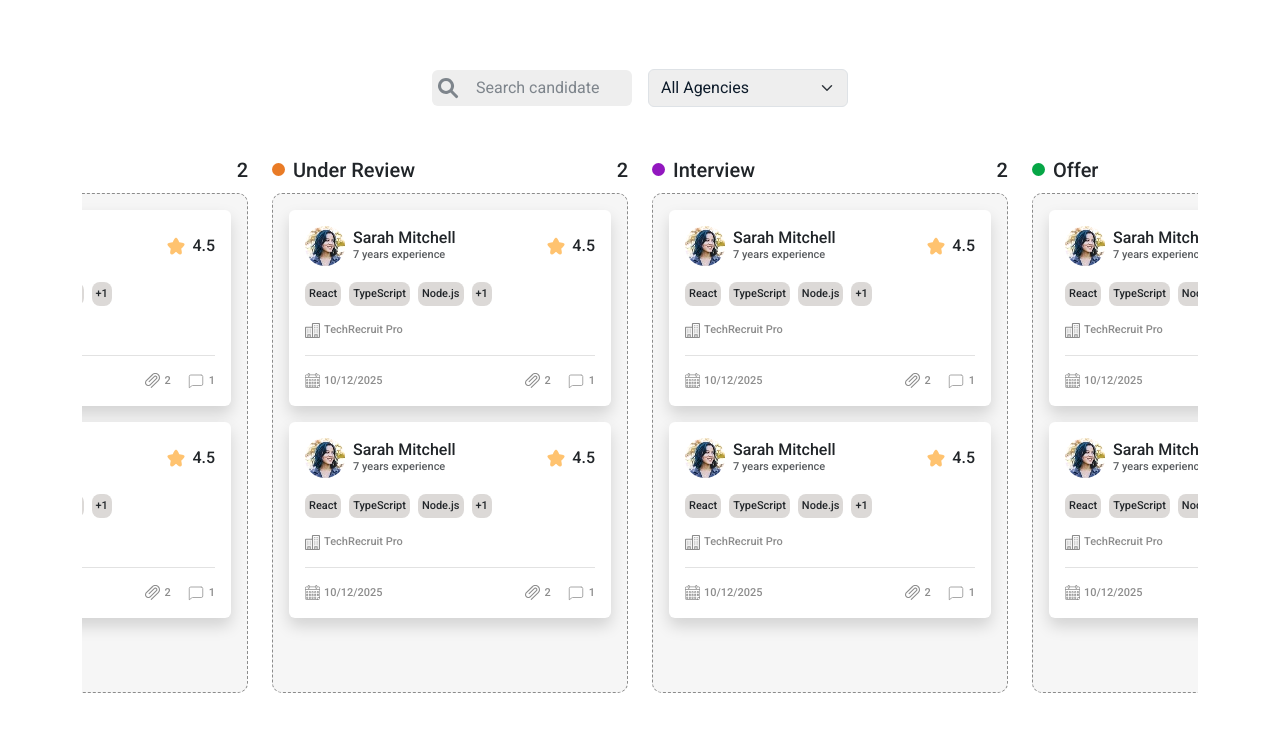
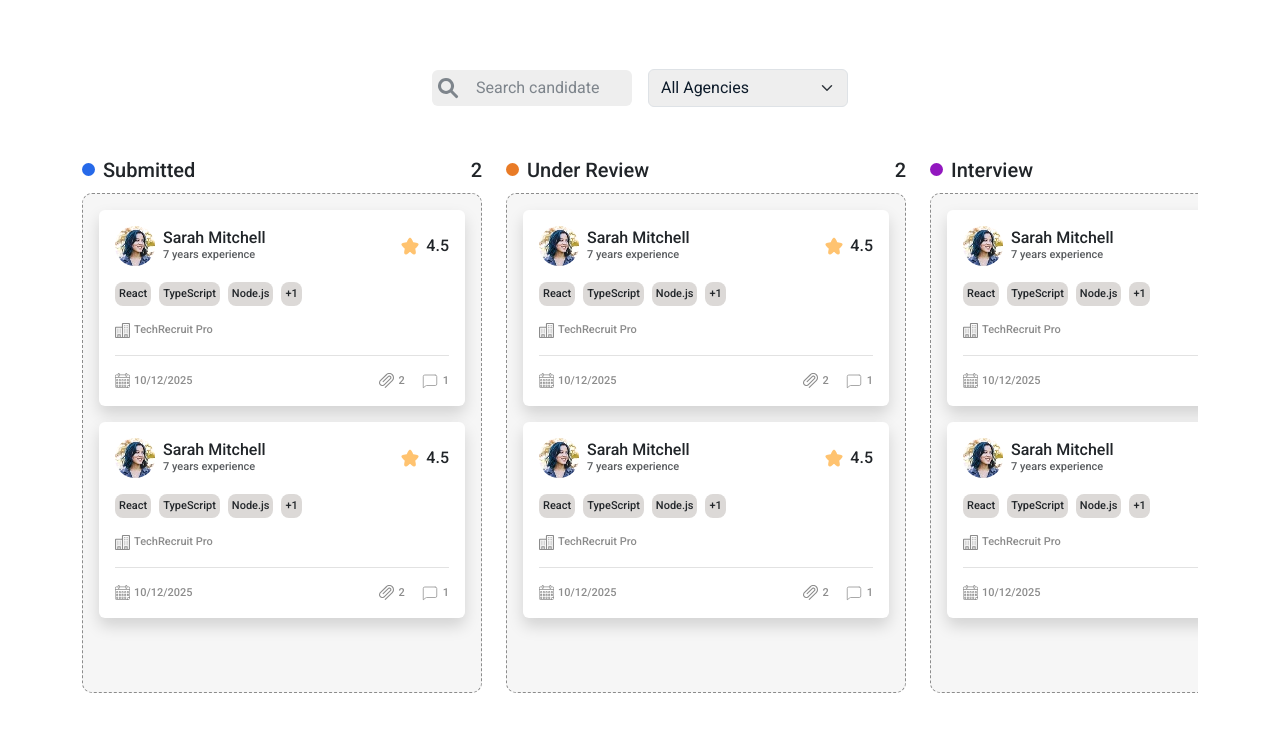
Before and after one commit to TasneemJarrar/TalentConnect, a plain HTML site: page candidate-pipeline.html in a window 1280 px wide. Shown: the part 86-818 px from the top of the page. Drawn offline with nearby package versions, Linux system fonts and the light colour scheme.

Commit message:
fix scroll issues

```diff
--- a/assets/css/candidate-pipeline.css
+++ b/assets/css/candidate-pipeline.css
@@ -17,10 +17,6 @@
 }
 .header .btn-team:hover svg path{
   fill: #fff;
-}
-.pipeline-columns .pipeline-column {
-  min-width: calc((100% - 48px) / 3);
-  flex-shrink: 0;
 }
 .search .search-wrapper{
   background-color: #EEEEEE;
@@ -42,6 +38,14 @@
 .search .form-select:focus {
   border-color: transparent;
   box-shadow: none;
+}
+.pipeline-columns{
+  scrollbar-width: thin;
+}
+.pipeline-columns .pipeline-column {
+  min-width: 400px;
+  flex-shrink: 0;
+  margin-bottom: 10px;
 }
 .pipeline-cards .pipeline-column .status-dot{
   width: 13px;
--- a/candidate-pipeline.html
+++ b/candidate-pipeline.html
@@ -31,7 +31,7 @@
       <div class="d-flex justify-content-between align-items-center fs-5">
 
         <div class="d-flex gap-5 align-items-center">
-          <a href="#" class="back-btn text__rich-black fw-semibold">
+          <a href="./index.html" class="back-btn text__rich-black fw-semibold">
             <svg xmlns="http://www.w3.org/2000/svg" width="24" height="24" viewBox="0 0 24 24">
               <path fill="none" stroke="#0D1B2A" stroke-linecap="round" stroke-linejoin="round" stroke-width="1.5"
                 d="M5.5 12.002H19m-8 6s-6-4.419-6-6s6-6 6-6" />
@@ -87,10 +87,10 @@
     </section>
 
     <!-- Pipeline Columns -->
-    <section class="pipeline-cards d-flex justify-content-between pb-5">
+    <section class="pipeline-cards d-flex gap-4 pb-5">
       <div class="container">
 
-        <div class="pipeline-columns d-flex justify-content-center gap-4 overflow-x-auto">
+        <div class="pipeline-columns d-flex gap-4 overflow-x-auto overflow-y-hidden">
 
           <!-- Submitted Column -->
           <div class="pipeline-column card border-0 bg-transparent shadow-none">
```
Also changed, not shown: index.html (+2 -2 lines).
